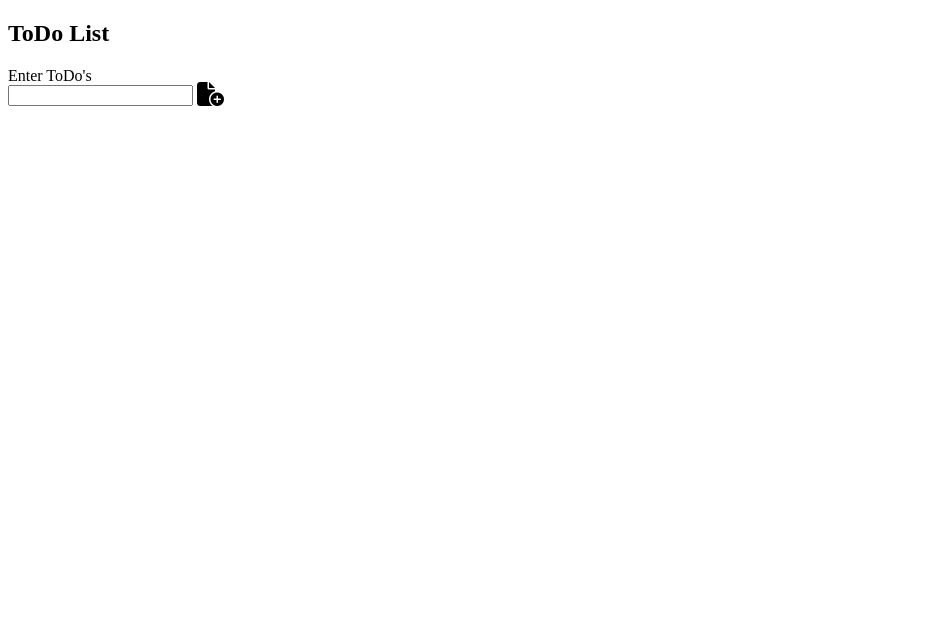
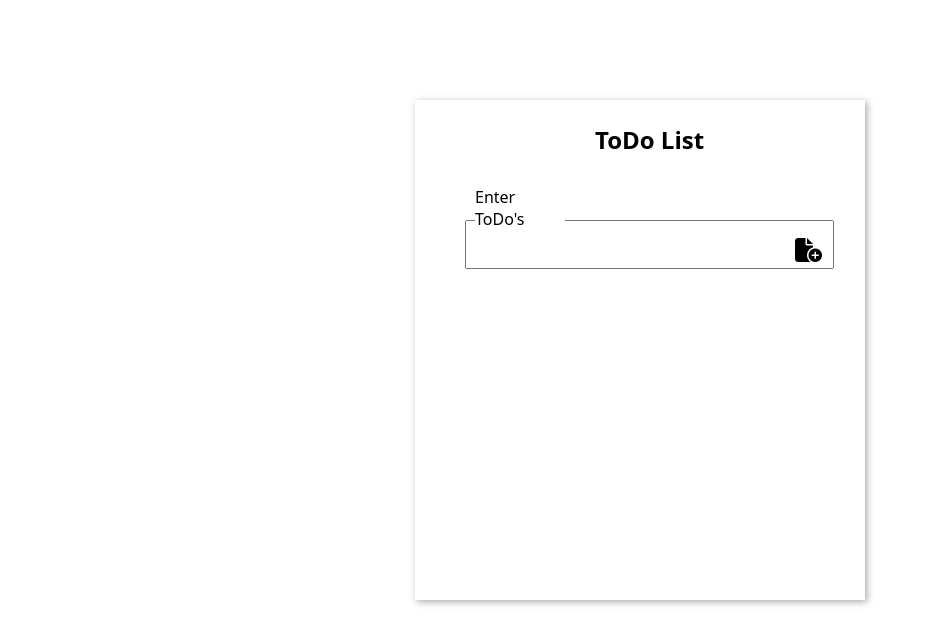
Before and after one commit to jaimiin5/Todo, a plain HTML site: page index.html in a window 1280 px wide. Shown: the whole page, without its empty margins (0-926 px from the left). Drawn offline with Linux system fonts and the light colour scheme; the site is published under a folder, as on GitHub Pages, so addresses that start at the root find nothing.

Commit message:
path changes

```diff
--- a/index.html
+++ b/index.html
@@ -5,7 +5,7 @@
     <meta charset="UTF-8">
     <meta name="viewport" content="width=device-width, initial-scale=1.0">
     <title>ToDo</title>
-    <link rel="stylesheet" type="text/css" href="/ToDo/public/index.css">
+    <link rel="stylesheet" type="text/css" href="index.css">
     <script src="https://kit.fontawesome.com/ca19245245.js" crossorigin="anonymous"></script>
 </head>
 
```
Also changed, not shown: index.css (renamed from public/index.css), public/haha.js (deleted).
